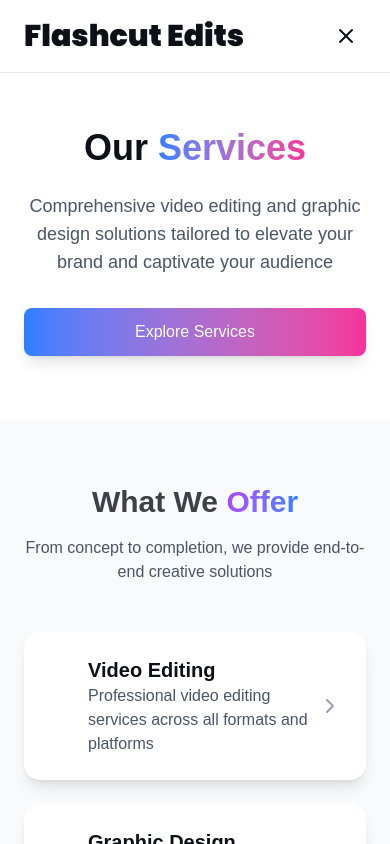
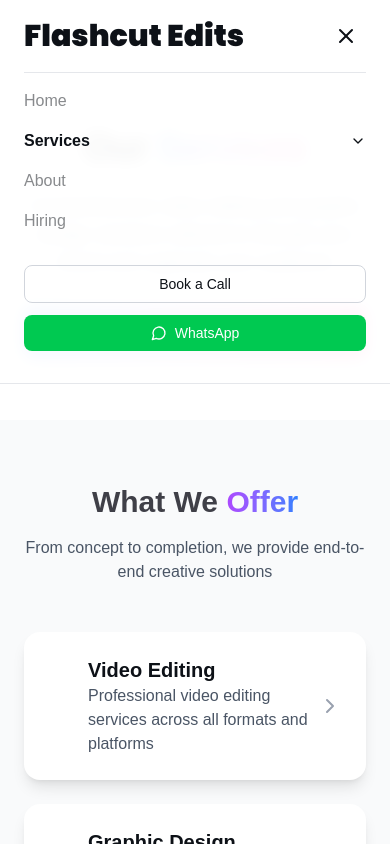
Before and after one commit to Manishbhai9350/Flashcut-Edits, a Next.js app: page /services in a window 390 px wide. Both pictures are taken after a click on the button 346 px from the left and 36 px from the top of the page. Shown: the top 844 px of the page. Built offline with nearby package versions, Linux system fonts and the light colour scheme.

Commit message:
nav fixed

```diff
--- a/src/app/_components/Navbar.jsx
+++ b/src/app/_components/Navbar.jsx
@@ -169,7 +169,7 @@
         </div>
 
         {/* Mobile Menu */}
-        <div className={`lg:flex hidden transition-all duration-500 ease-in-out ${
+        <div className={`lg:hidden transition-all duration-500 ease-in-out ${
           isMobileMenuOpen
             ? 'max-h-screen opacity-100 transform translate-y-0'
             : 'max-h-0 opacity-0 transform -translate-y-2 overflow-hidden'
```
